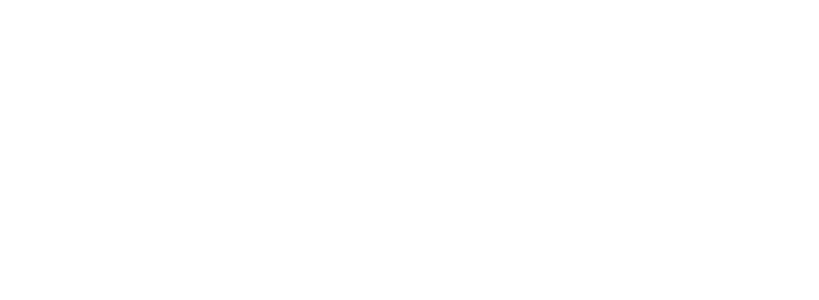
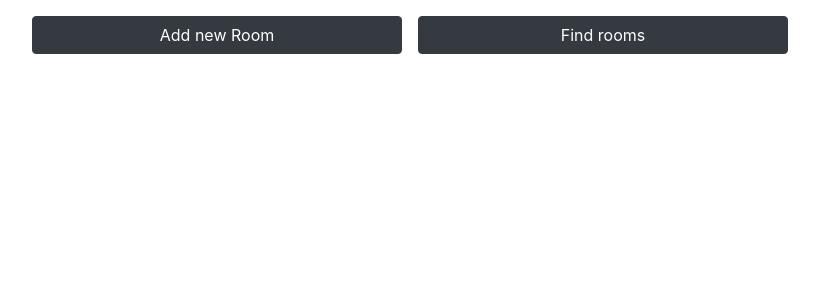
Before and after one commit to jonasdsg/dio-java-bootcamp-metting-agenda, an Angular app in the folder meetings-agenda-front/: page / in a window 1280 px wide. Shown: the top 300 px of the page, without its empty margins (230-1049 px from the left). Built offline with nearby package versions, Linux system fonts and the light colour scheme.

Commit message:
adicionado botões de redirecionamento

```diff
--- a/meetings-agenda-front/src/app/app.component.html
+++ b/meetings-agenda-front/src/app/app.component.html
@@ -1 +1,7 @@
+<div class="container">
+    <div class="d-flex flex-row justify-content-center mt-3 mb-3">
+        <a class="col-md-4 btn btn-dark" routerLink="/cadastrar">Add new Room</a>
+        <a class="col-md-4 btn btn-dark ml-3" routerLink="/pesquisa">Find rooms</a>
+    </div>
+</div>
 <router-outlet></router-outlet>
```
